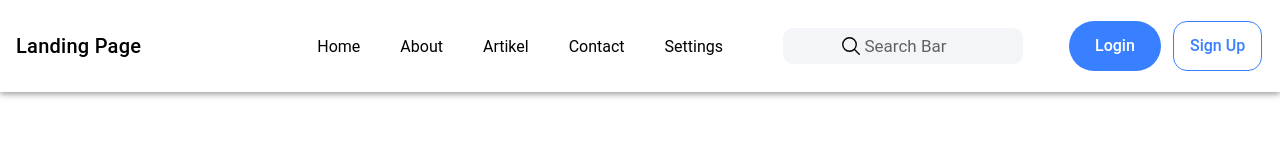
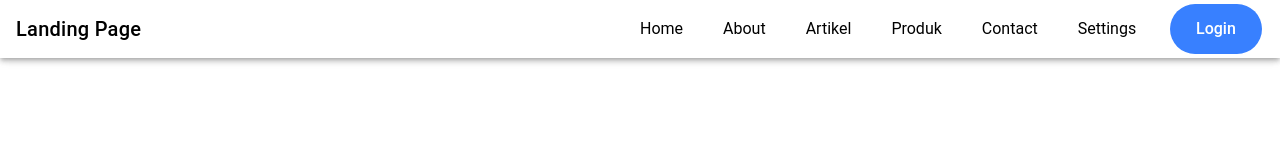
Before and after one commit to FrhnSpwli/Website-Desa, a React (Vite) app: page /home in a window 1280 px wide. Shown: the top 160 px of the page. Built offline with nearby package versions, Linux system fonts and the light colour scheme.

Commit message:
add produk nav

```diff
--- a/src/components/organisms/Navbar/index.tsx
+++ b/src/components/organisms/Navbar/index.tsx
@@ -1,9 +1,8 @@
 import { ReactNode, useState, useEffect } from 'react';
-import { IonButtons, IonContent, IonHeader, IonMenu, IonMenuButton, IonTitle, IonToolbar, IonSearchbar, IonItem, IonLabel, IonIcon } from '@ionic/react';
-import { call, open , document, home, settings,  } from 'ionicons/icons';
+import { IonButtons, IonContent, IonHeader, IonMenu, IonMenuButton, IonTitle, IonItem, IonLabel, IonIcon } from '@ionic/react';
+import { call, open , document, home, settings, cube } from 'ionicons/icons';
 import Styles from './Navbar.module.css'
 import Button from '../../atoms/button';
-import SearchBar from '../../molecules/searchBar';
 
 interface NavbarProps {
   children: ReactNode;
@@ -30,7 +29,7 @@ const Navbar = ({ children }: NavbarProps) => {
       <IonMenu side="end" contentId="main-content" >
         <IonHeader>
           <div className={Styles.box}>
-            <SearchBar>Search Bar</SearchBar>
+            <p>Logo</p>
           </div>
         </IonHeader>
         <IonContent>
@@ -48,6 +47,10 @@ const Navbar = ({ children }: NavbarProps) => {
                 <IonIcon icon={document} slot="start" />
                 <IonLabel>Artikel</IonLabel>
               </IonItem>
+              <IonItem href='/product'>
+                <IonIcon icon={cube} slot="start" />
+                <IonLabel>Produk</IonLabel>
+              </IonItem>
               <IonItem href='/contact'>
                 <IonIcon icon={call} slot="start" />
                 <IonLabel>Contact</IonLabel>
@@ -59,7 +62,7 @@ const Navbar = ({ children }: NavbarProps) => {
             </div>
             <div className={Styles.button}>
               <Button path='/login' fill='solid'>Login</Button>
-              <Button path='/signup' fill='outline'>Sign Up</Button>
+              {/* <Button path='/signup' fill='outline'>Sign Up</Button> */}
             </div>
           </div>
         </IonContent>
@@ -79,16 +82,18 @@ const Navbar = ({ children }: NavbarProps) => {
                 <a href='/artikel'>Artikel</a>
               </div>
               <div className={Styles.item}>
+                <a href='/product'>Produk</a>
+              </div>
+              <div className={Styles.item}>
                 <a href='/contact'>Contact</a>
               </div>
               <div className={Styles.item}>
                 <a href='/settings'>Settings</a>
               </div>
             </div>
-            <SearchBar>Search Bar</SearchBar>
             <div className={Styles.contentItem}>
               <Button path='/login' shape='round' fill='solid'>Login</Button>
-              <Button path='/signup' fill='outline'>Sign Up</Button>
+              {/* <Button path='/signup' fill='outline'>Sign Up</Button> */}
             </div>
           </div>
           {isSmallScreen && (
```
